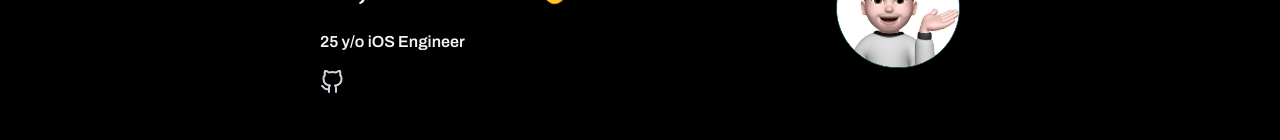
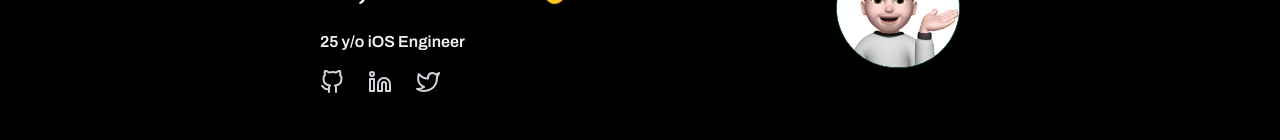
Before and after one commit to pdcolandrea/paulfolio-v2, a Next.js app: page / in a window 1280 px wide. Shown: the part 262-402 px from the top of the page. Built offline with nearby package versions, Linux system fonts and the light colour scheme.

Commit message:
feat: add more socials

```diff
--- a/src/components/Links/SocialLinks.tsx
+++ b/src/components/Links/SocialLinks.tsx
@@ -1,12 +1,21 @@
 import Link from "next/link";
-import { GitHub as FGithub } from "react-feather";
+import { GitHub as FGithub, Linkedin, Twitter } from "react-feather";
 
 const SOCIALS = [
   {
-    id: 1,
     title: "Github",
     href: "https://github.com/pdcolandrea",
     icon: <FGithub />,
+  },
+  {
+    title: "Linkedin",
+    href: "https://linkedin.com/pdcolandrea",
+    icon: <Linkedin />,
+  },
+  {
+    title: "Twitter",
+    href: "https://twitter.com/the_neanderpaul",
+    icon: <Twitter />,
   },
 ];
 
@@ -18,7 +27,7 @@ function SocialLinks() {
           <Link
             className="text-2xl duration-300 focus:ring-4 focus:ring-offset-4 dark:ring-offset-black rounded ring-primary outline-none cursor-pointer mr-6 hover:text-black dark:hover:text-white text-gray-600 dark:text-gray-300 hover:scale-110"
             href={social.href}
-            key={social.id}
+            key={social.href}
             title={social.title}
             target="_blank"
           >
--- a/src/components/layout/Navigator.tsx
+++ b/src/components/layout/Navigator.tsx
@@ -11,6 +11,7 @@ const navLinks = [
   { id: 4, text: "guest book", href: "/guests" },
 ];
 
+// TODO: can use middleware to remove client directive
 function Navigator() {
   const path = usePathname();
 
```
